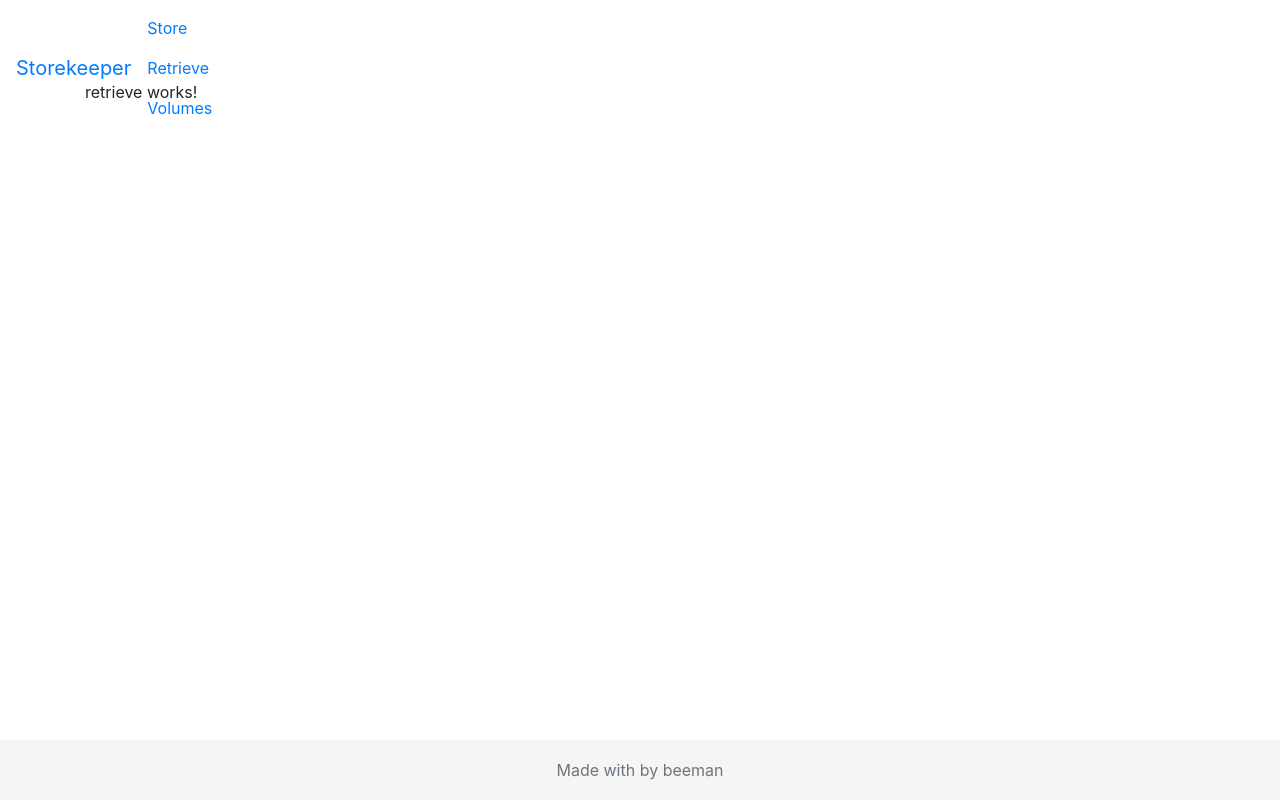
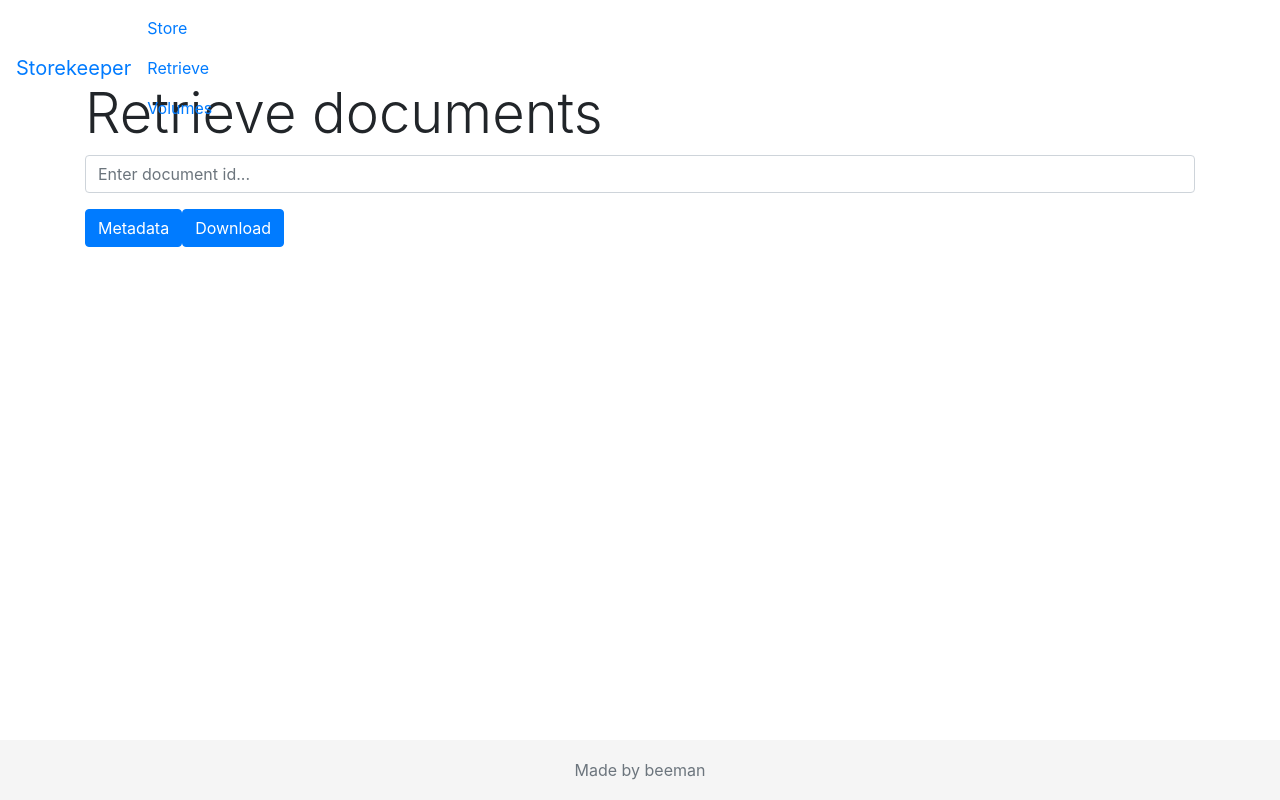
Before and after one commit to dgarcia202/storekeeper-ui, an Angular app: page /retrieve in a window 1280 px wide. Built offline with nearby package versions, Linux system fonts and the light colour scheme.

Commit message:
Add some controls and stypes to retrieve page

```diff
--- a/src/app/footer/footer.component.html
+++ b/src/app/footer/footer.component.html
@@ -1,7 +1,7 @@
 <footer class="footer">
   <div class="container">
     <span class="text-muted">
-      Made with by beeman
+      Made by beeman
     </span>
   </div>
 </footer>
--- a/src/app/nav/nav.component.html
+++ b/src/app/nav/nav.component.html
@@ -1,8 +1,8 @@
 <nav class="navbar navbar-toggleable-md navbar-inverse bg-inverse fixed-top">
   <a class="navbar-brand" href="#" routerLink="/home">Storekeeper</a>
   <ul class="nav navbar-nav mr-auto">
-    <li class="nav-item active">
-      <a class="nav-link" href="#" routerLink="/store">Store <span class="sr-only">(current)</span></a>
+    <li class="nav-item">
+      <a class="nav-link" href="#" routerLink="/store">Store</a>
     </li>
     <li class="nav-item">
       <a class="nav-link" href="#" routerLink="/retrieve">Retrieve</a>
--- a/src/app/retrieve/retrieve.component.html
+++ b/src/app/retrieve/retrieve.component.html
@@ -1,3 +1,11 @@
-<p>
-  retrieve works!
-</p>
+<h1 class="display-4">Retrieve documents</h1>
+
+<form>
+  <div class="form-group">
+    <input class="form-control" type="text" id="documentId" placeholder="Enter document id...">
+    </div>
+  <div class="form-group">
+    <input type="button" class="btn btn-primary" value="Metadata">
+    <input type="button" class="btn btn-primary" value="Download">
+  </div>
+</form>
```
